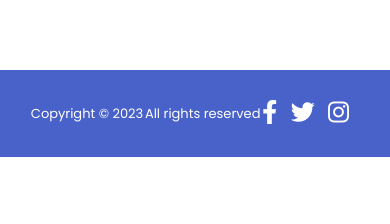
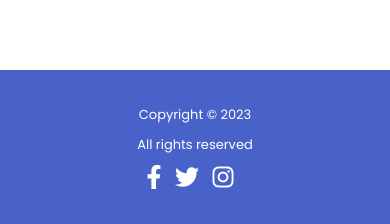
Before and after one commit to Shayan165/Simple-static-portfolio, a plain HTML site: page index.html in a window 390 px wide. Shown: the part 2257-2481 px from the top of the page. Before the commit the page ends 2414 px from the top, so only its background shows below. Drawn offline with Linux system fonts and the light colour scheme; a web font is replaced by a local one.

Commit message:
footer pdding

```diff
--- a/styles.css
+++ b/styles.css
@@ -378,7 +378,11 @@ font-size: 20px;
     font-size: 15px;
   }
   .footer-section{
+    display: flex;
+    flex-direction: column;
     font-size: 13px;
   }
-
+  footer div{
+   padding: 5px 0;
+  }
 }
```
